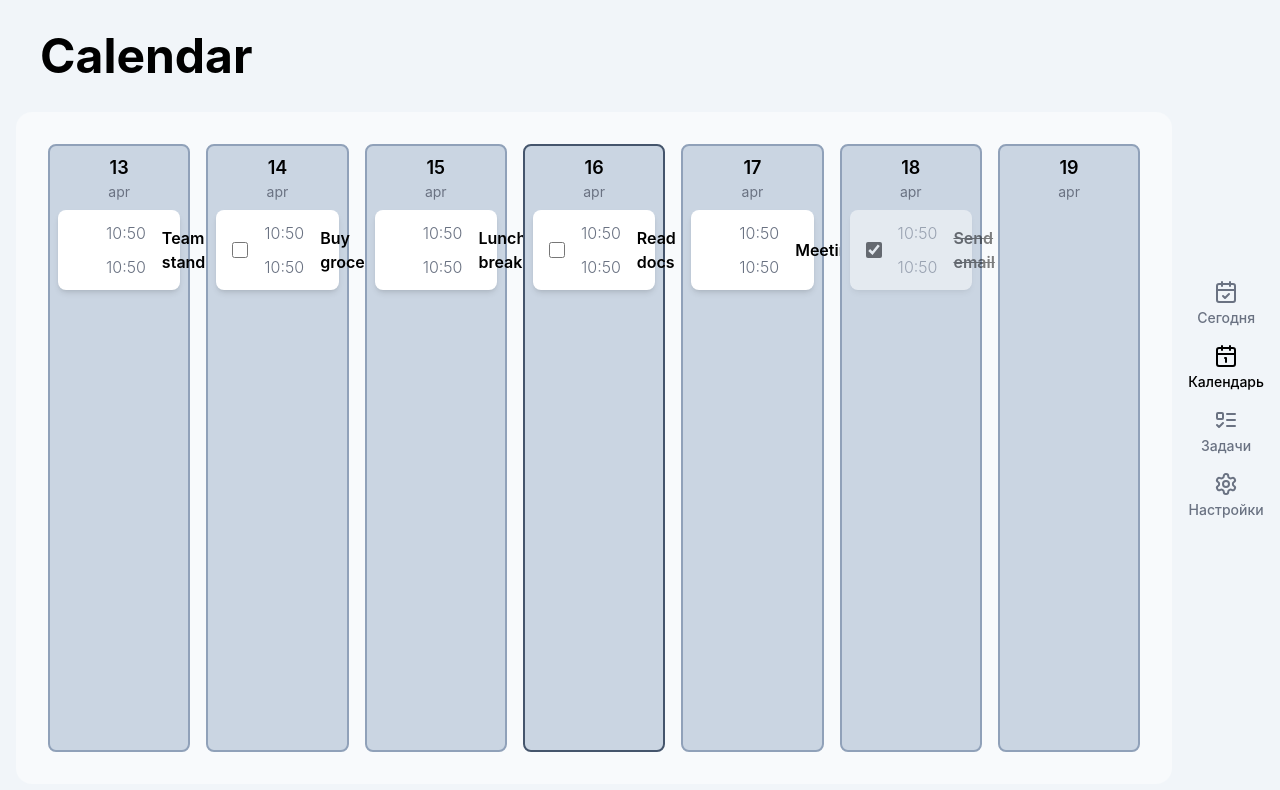
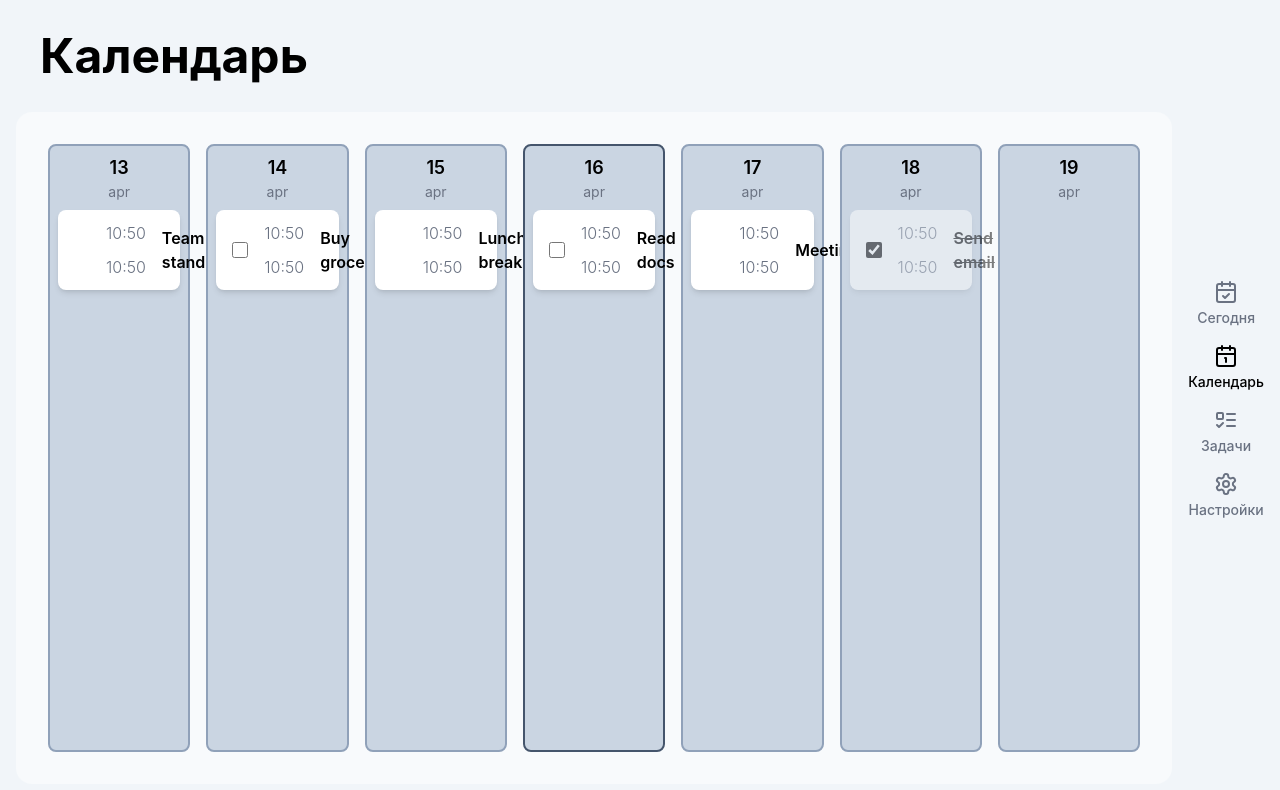
Before and after one commit to FlamyCat/Quilum, a SvelteKit app: page /calendar in a window 1280 px wide. Shown: the top 790 px of the page. Built offline with nearby package versions, Linux system fonts and the light colour scheme.

Commit message:
Исправлен заголовок страницы "Календарь"

```diff
--- a/src/routes/calendar/+page.svelte
+++ b/src/routes/calendar/+page.svelte
@@ -65,7 +65,7 @@
     }
 </script>
 
-<Page title="Calendar">
+<Page title="Календарь">
     {#snippet body()}
         <div class="grid grid-cols-1 lg:grid-cols-7 gap-4 h-full">
             {#each weekDays as day, index}
```
